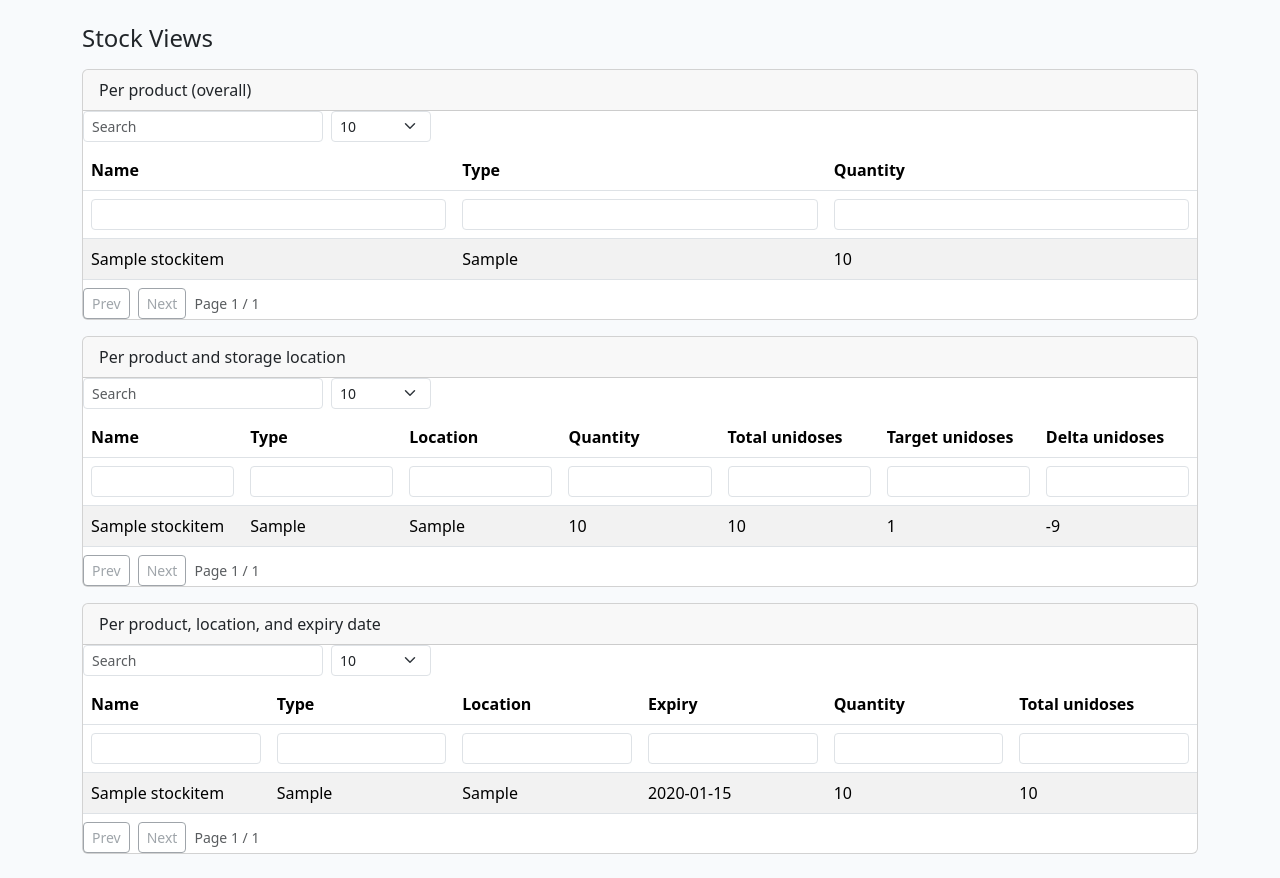
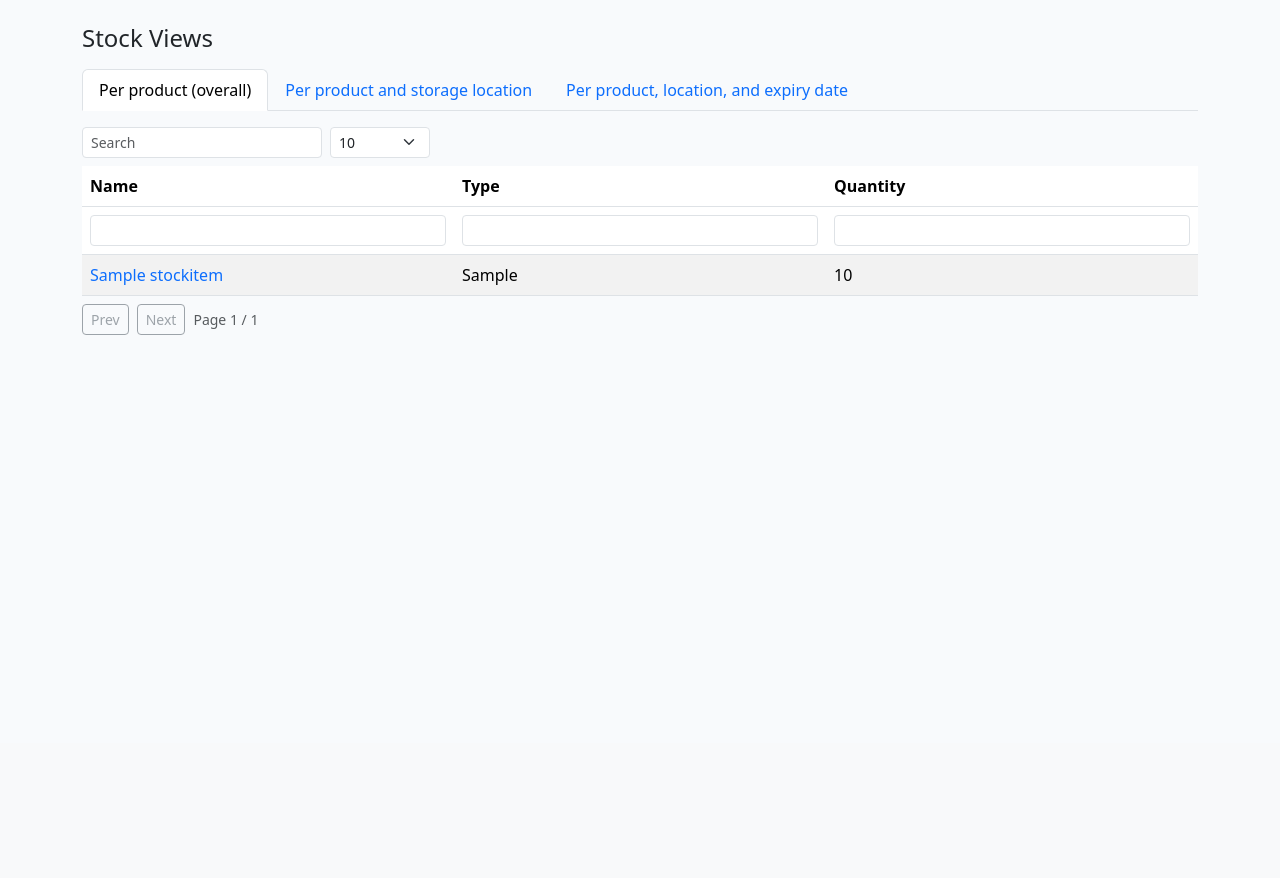
Before and after one commit to ruimcoder/stockmgr, a FastAPI app: page /stock/views in a window 1280 px wide. Shown: the part 57-935 px from the top of the page. After the commit the page ends 392 px from the top, so only its background shows below. Run offline with FastAPI, Linux system fonts and the light colour scheme; the visitor is signed in with stand-in values (Sample User, id 1); tables that the repository leaves empty hold one stand-in row (values such as "Sample post").

Commit message:
feat: optimize screens (closes #30) and tabbed stock views (closes #32)
Issue #30 - Optimize screens:
- index.html: product name is now a link to product detail page;
  Edit/Delete buttons replaced with pencil/trash icon buttons (Bootstrap Icons)
- admin_users.html: Approve/Reject/Toggle-Admin replaced with
  check-circle/x-circle/person-gear icon buttons with tooltips
- Delete button: adds JS confirm dialog

Issue #32 - Stock views tabbed layout:
- stock_views.html: three card sections replaced with Bootstrap tabs
  (Overall / By Location / By Location+Validity)
- All three tabs use data-enhanced-table: column filtering, sorting,
  global search, paging, and items-per-page selector (via existing table-enhance.js)
- Product name column in every tab links to the product detail page

Shared:
- base.html: Bootstrap Icons 1.11.3 CDN added
- i18n.py: added common.confirm_delete (EN + PT)

Co-authored-by: Copilot <223556219+Copilot@users.noreply.github.com>

```diff
--- a/app/i18n.py
+++ b/app/i18n.py
@@ -58,6 +58,7 @@ TRANSLATIONS = {
         "filter.apply": "Apply",
         "common.edit": "Edit",
         "common.delete": "Delete",
+        "common.confirm_delete": "Are you sure you want to delete this item?",
         "common.cancel": "Cancel",
         "common.create_item": "Create item",
         "common.save_changes": "Save changes",
@@ -268,6 +269,7 @@ TRANSLATIONS = {
         "filter.apply": "Aplicar",
         "common.edit": "Editar",
         "common.delete": "Apagar",
+        "common.confirm_delete": "Tem a certeza que pretende apagar este item?",
         "common.cancel": "Cancelar",
         "common.create_item": "Criar item",
         "common.save_changes": "Guardar alteracoes",
--- a/app/templates/base.html
+++ b/app/templates/base.html
@@ -14,6 +14,7 @@
     <link rel="icon" type="image/svg+xml" href="{{ url_for('static', path='icons/icon.svg') }}" />
     <link rel="apple-touch-icon" sizes="180x180" href="{{ url_for('static', path='icons/icon-180.png') }}" />
     <link href="https://cdn.jsdelivr.net/npm/bootstrap@5.3.3/dist/css/bootstrap.min.css" rel="stylesheet" />
+    <link href="https://cdn.jsdelivr.net/npm/bootstrap-icons@1.11.3/font/bootstrap-icons.min.css" rel="stylesheet" />
     <link href="{{ url_for('static', path='site.css') }}" rel="stylesheet" />
   </head>
   <body>
--- a/app/templates/stock_views.html
+++ b/app/templates/stock_views.html
@@ -2,10 +2,29 @@
 {% block content %}
 <h1 class="h4 mb-3">{{ t("stock.title") }}</h1>
 
-<div class="card mb-3">
-  <div class="card-header">{{ t("stock.overall") }}</div>
+<ul class="nav nav-tabs mb-3" id="stock-tabs" role="tablist">
+  <li class="nav-item" role="presentation">
+    <button class="nav-link active" id="tab-overall" data-bs-toggle="tab" data-bs-target="#pane-overall" type="button" role="tab">
+      {{ t("stock.overall") }}
+    </button>
+  </li>
+  <li class="nav-item" role="presentation">
+    <button class="nav-link" id="tab-location" data-bs-toggle="tab" data-bs-target="#pane-location" type="button" role="tab">
+      {{ t("stock.by_location") }}
+    </button>
+  </li>
+  <li class="nav-item" role="presentation">
+    <button class="nav-link" id="tab-validity" data-bs-toggle="tab" data-bs-target="#pane-validity" type="button" role="tab">
+      {{ t("stock.by_location_validity") }}
+    </button>
+  </li>
+</ul>
+
+<div class="tab-content">
+  <!-- Tab 1: Overall -->
+  <div class="tab-pane fade show active" id="pane-overall" role="tabpanel">
     <div class="table-responsive">
-    <table class="table table-striped mb-0" data-enhanced-table>
+      <table class="table table-striped table-hover mb-0" data-enhanced-table>
         <thead>
           <tr>
             <th>{{ t("table.name") }}</th>
@@ -16,7 +35,7 @@
         <tbody>
           {% for row in overall_rows %}
           <tr>
-          <td>{{ row[0] }}</td>
+            <td><a class="text-decoration-none" href="{{ url_for('product_detail', item_type=row[1], product_name=row[0]) }}">{{ row[0] }}</a></td>
             <td>{{ row[1] }}</td>
             <td>{{ row[2] }}</td>
           </tr>
@@ -28,10 +47,10 @@
     </div>
   </div>
 
-<div class="card mb-3">
-  <div class="card-header">{{ t("stock.by_location") }}</div>
+  <!-- Tab 2: By Location -->
+  <div class="tab-pane fade" id="pane-location" role="tabpanel">
     <div class="table-responsive">
-    <table class="table table-striped mb-0" data-enhanced-table>
+      <table class="table table-striped table-hover mb-0" data-enhanced-table>
         <thead>
           <tr>
             <th>{{ t("table.name") }}</th>
@@ -46,7 +65,7 @@
         <tbody>
           {% for row in location_rows %}
           <tr>
-          <td>{{ row[0] }}</td>
+            <td><a class="text-decoration-none" href="{{ url_for('product_detail', item_type=row[1], product_name=row[0]) }}">{{ row[0] }}</a></td>
             <td>{{ row[1] }}</td>
             <td>{{ row[2] }}</td>
             <td>{{ row[3] }}</td>
@@ -62,10 +81,10 @@
     </div>
   </div>
 
-<div class="card">
-  <div class="card-header">{{ t("stock.by_location_validity") }}</div>
+  <!-- Tab 3: By Location & Validity -->
+  <div class="tab-pane fade" id="pane-validity" role="tabpanel">
     <div class="table-responsive">
-    <table class="table table-striped mb-0" data-enhanced-table>
+      <table class="table table-striped table-hover mb-0" data-enhanced-table>
         <thead>
           <tr>
             <th>{{ t("table.name") }}</th>
@@ -79,7 +98,7 @@
         <tbody>
           {% for row in validity_rows %}
           <tr>
-          <td>{{ row[0] }}</td>
+            <td><a class="text-decoration-none" href="{{ url_for('product_detail', item_type=row[1], product_name=row[0]) }}">{{ row[0] }}</a></td>
             <td>{{ row[1] }}</td>
             <td>{{ row[2] }}</td>
             <td>{{ row[3] }}</td>
@@ -93,4 +112,5 @@
       </table>
     </div>
   </div>
+</div>
 {% endblock %}
```
Also changed, not shown: app/templates/admin_users.html (+7 -7 lines), app/templates/index.html (+4 -8 lines). Lines whose indentation alone changed are shown as unchanged.
